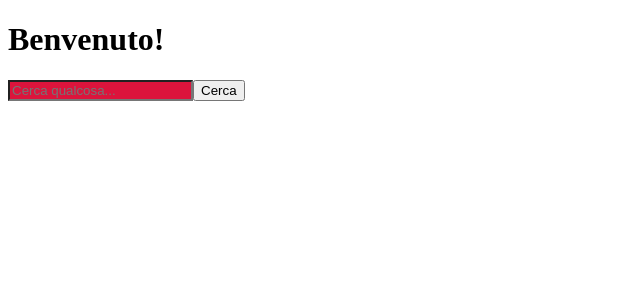
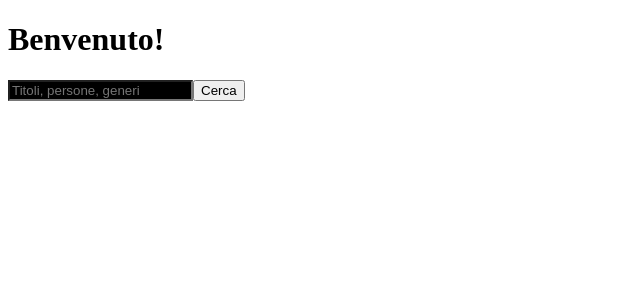
Before and after one commit to Alessandro-Scattaglia/Group_work_ITS, a React (Vite) app in the folder netflix/: page / in a window 1280 px wide. Shown: the top 300 px of the page, without its empty margins (0-640 px from the left). Built offline with nearby package versions, Linux system fonts and the light colour scheme; no server answers.

Commit message:
update code

```diff
--- a/netflix/src/components/SearchBar/SearcBar.css
+++ b/netflix/src/components/SearchBar/SearcBar.css
@@ -1,3 +1,4 @@
 input{
-    background-color: crimson;
+    background-color: black;
+    color: white;
 }
--- a/netflix/src/components/SearchBar/SearchBar.jsx
+++ b/netflix/src/components/SearchBar/SearchBar.jsx
@@ -20,7 +20,7 @@ export default function SearchBar() {
                 type="text"
                 value={query}
                 onChange={(e) => setQuery(e.target.value)}
-                placeholder="Cerca qualcosa..."
+                placeholder="Titoli, persone, generi"
             />
             <button type="submit">Cerca</button>
         </form>
```
